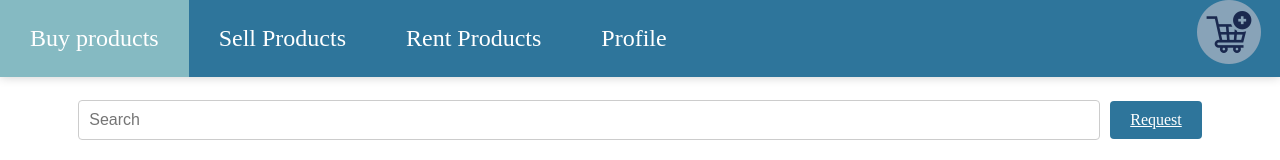
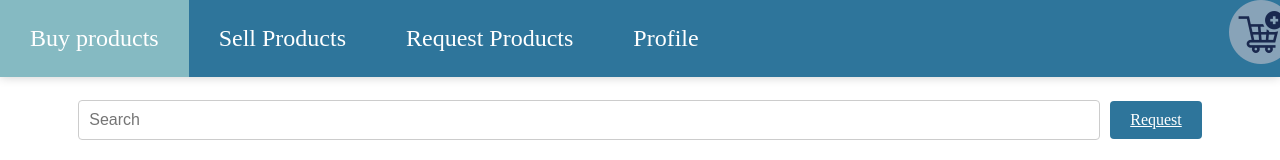
Before and after one commit to Sadhika1012/CampusKart, a React (Create React App) app in the folder frontend/: page /buy in a window 1280 px wide. Shown: the top 160 px of the page. Built offline with nearby package versions, Linux system fonts and the light colour scheme; no server answers.

Commit message:
Updated Navbar.js with /request

```diff
--- a/frontend/src/Navbar.js
+++ b/frontend/src/Navbar.js
@@ -13,7 +13,7 @@ const Navbar = () => {
         <Link to="/sell">Sell Products</Link>
       </li>
       <li className='li1'>
-        <Link to="/rent">Rent Products</Link>
+        <Link to="/request">Request Products</Link>
       </li>
     <li className='li1'>
         <Link to="/profile">Profile</Link>
```
